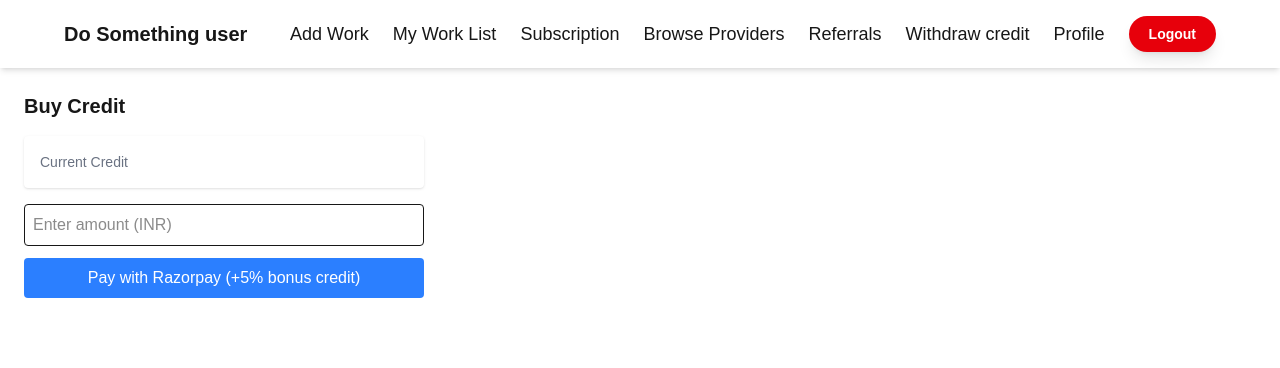
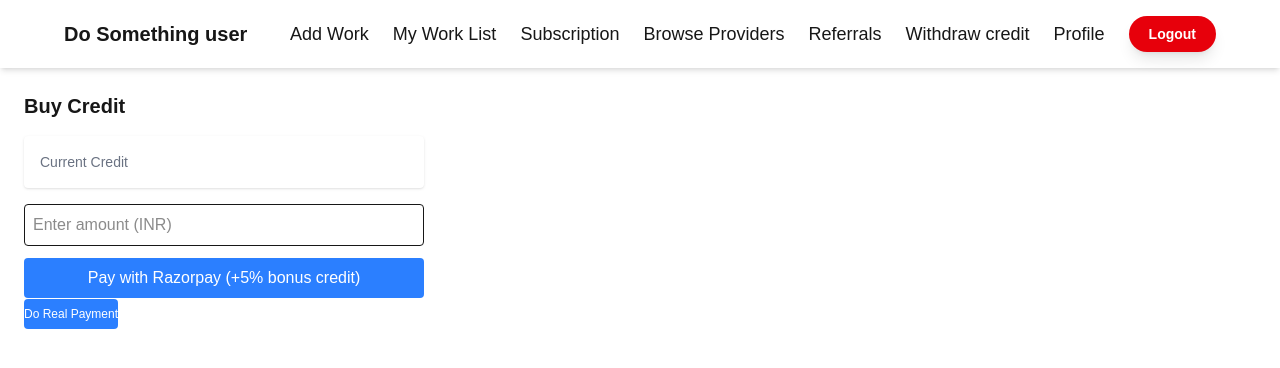
Before and after one commit to satyco2111-beep/afront, a Next.js app: page /admin/buy-cradit-provider in a window 1280 px wide. Shown: the top 368 px of the page. Built offline with nearby package versions, Linux system fonts and the light colour scheme; no server answers.

Commit message:
finel logo,mklccghfhgcjkhkjhhhkktttlkjkltllklllkkljkh

```diff
--- a/app/admin/buy-cradit-provider/page.jsx
+++ b/app/admin/buy-cradit-provider/page.jsx
@@ -152,6 +152,11 @@ export default function ProviderCreditPage() {
       >
         {loading ? "Processing..." : "Pay with Razorpay (+5% bonus credit)"}
       </button>
+        <p className="text-xs text-gray-500 mt-2">
+          <a href="https://rzp.io/rzp/xjocsxbc" target="_blank" rel="noopener noreferrer"   className="w-full bg-blue-500 text-white py-2 rounded disabled:opacity-50">Do Real Payment</a>
+        </p>
+
+      {/* https://rzp.io/rzp/xjocsxbc */}
     </div>
   );
 }
```
